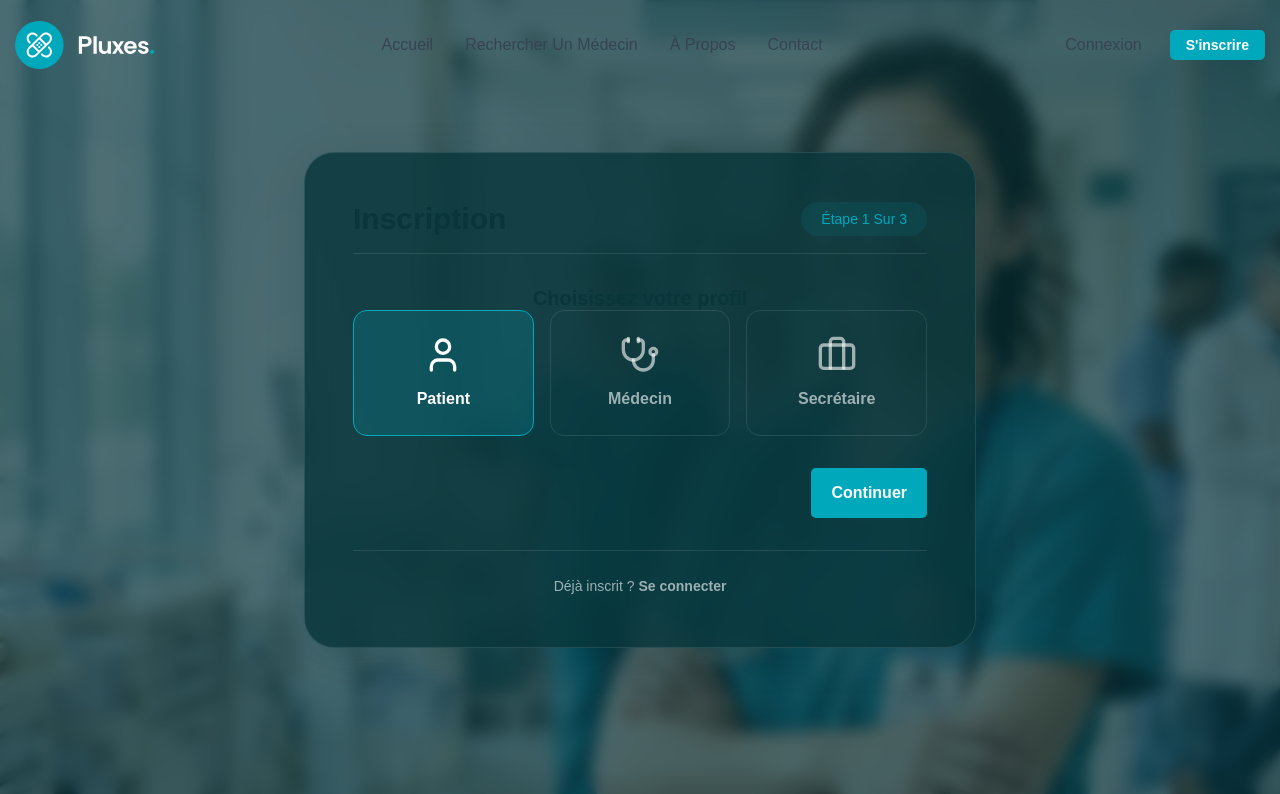
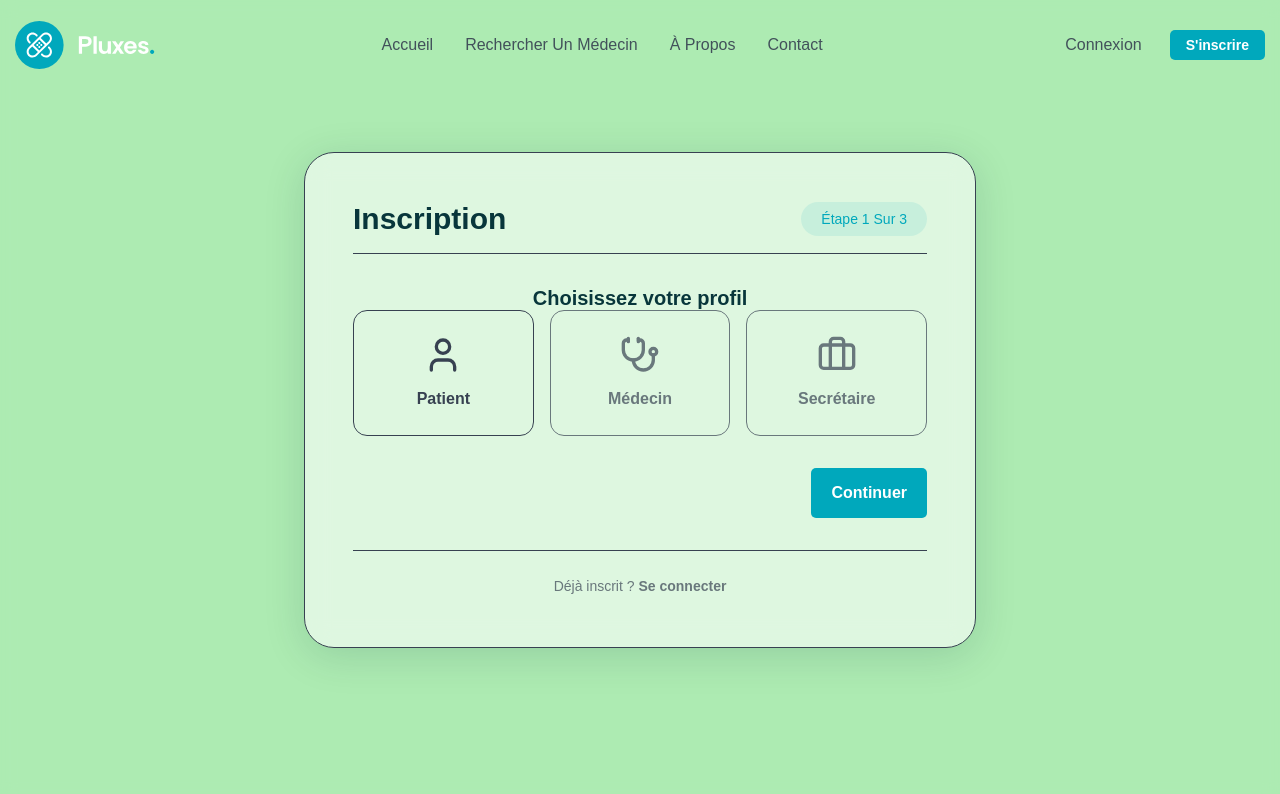
Before and after one commit to iouatt225/MEDIRDV, a Next.js app in the folder apps/web/: page /inscription in a window 1280 px wide. Shown: the top 794 px of the page. Built offline with nearby package versions, Linux system fonts and the light colour scheme; a web font is replaced by a local one.

Commit message:
style: apply #adebb3 to register page and switch to light mode variants

```diff
--- a/apps/web/app/(auth)/inscription/page.tsx
+++ b/apps/web/app/(auth)/inscription/page.tsx
@@ -210,19 +210,18 @@ export default function InscriptionPage() {
 
   return (
     <div
-      className="min-h-screen flex items-center justify-center bg-primary bg-cover bg-center relative px-4 py-12"
-      style={{ backgroundImage: "url('/images/hero-bg-image.jpg')" }}
+      className="min-h-screen flex items-center justify-center bg-brand-light relative px-4 py-12"
     >
-      <div className="absolute inset-0 bg-primary/70 backdrop-blur-sm" />
+      <div className="absolute inset-0 bg-brand-light/70 backdrop-blur-sm" />
 
       <Card
         hoverable={false}
-        variant="dark"
-        className="w-full max-w-2xl relative z-10 p-8 lg:p-12 bg-primary/80 border border-divider-dark backdrop-blur-md rounded-pluxes shadow-card-hover"
+        variant="light"
+        className="w-full max-w-2xl relative z-10 p-8 lg:p-12 bg-white/60 border border-tertiary/20 backdrop-blur-md rounded-pluxes shadow-card-hover"
       >
         {/* Progress header */}
-        <div className="flex justify-between items-center mb-8 border-b border-divider-dark pb-4">
-          <h1 className="text-2xl lg:text-3xl font-bold text-white">Inscription</h1>
+        <div className="flex justify-between items-center mb-8 border-b border-tertiary/20 pb-4">
+          <h1 className="text-2xl lg:text-3xl font-bold text-tertiary">Inscription</h1>
           <Badge variant="info" dot={false}>
             Étape {step} sur 3
           </Badge>
@@ -237,15 +236,15 @@ export default function InscriptionPage() {
         {/* STEP 1: Role selection */}
         {step === 1 && (
           <div>
-            <h2 className="text-xl font-bold text-white text-center mb-6">Choisissez votre profil</h2>
+            <h2 className="text-xl font-bold text-tertiary text-center mb-6">Choisissez votre profil</h2>
             <div className="grid grid-cols-1 md:grid-cols-3 gap-4 mb-8">
               <button
                 type="button"
                 onClick={() => setRole('patient')}
                 className={`flex flex-col items-center justify-center p-6 rounded-pluxes-sm border transition-all duration-300 ${
                   role === 'patient'
-                    ? 'border-accent bg-accent/20 text-white'
-                    : 'border-divider-dark bg-transparent text-white/60 hover:text-white hover:border-white/40'
+                    ? 'border-tertiary bg-tertiary/10 text-tertiary'
+                    : 'border-tertiary/20 bg-transparent text-tertiary opacity-70 hover:opacity-100 hover:border-tertiary/40'
                 }`}
               >
                 <User className="w-10 h-10 mb-3" />
@@ -257,8 +256,8 @@ export default function InscriptionPage() {
                 onClick={() => setRole('medecin')}
                 className={`flex flex-col items-center justify-center p-6 rounded-pluxes-sm border transition-all duration-300 ${
                   role === 'medecin'
-                    ? 'border-accent bg-accent/20 text-white'
-                    : 'border-divider-dark bg-transparent text-white/60 hover:text-white hover:border-white/40'
+                    ? 'border-tertiary bg-tertiary/10 text-tertiary'
+                    : 'border-tertiary/20 bg-transparent text-tertiary opacity-70 hover:opacity-100 hover:border-tertiary/40'
                 }`}
               >
                 <Stethoscope className="w-10 h-10 mb-3" />
@@ -270,8 +269,8 @@ export default function InscriptionPage() {
                 onClick={() => setRole('secretaire')}
                 className={`flex flex-col items-center justify-center p-6 rounded-pluxes-sm border transition-all duration-300 ${
                   role === 'secretaire'
-                    ? 'border-accent bg-accent/20 text-white'
-                    : 'border-divider-dark bg-transparent text-white/60 hover:text-white hover:border-white/40'
+                    ? 'border-tertiary bg-tertiary/10 text-tertiary'
+                    : 'border-tertiary/20 bg-transparent text-tertiary opacity-70 hover:opacity-100 hover:border-tertiary/40'
                 }`}
               >
                 <Briefcase className="w-10 h-10 mb-3" />
@@ -288,11 +287,11 @@ export default function InscriptionPage() {
         {/* STEP 2: Common basic fields */}
         {step === 2 && (
           <div className="space-y-6">
-            <h2 className="text-xl font-bold text-white mb-4">Informations personnelles</h2>
+            <h2 className="text-xl font-bold text-tertiary mb-4">Informations personnelles</h2>
 
             <div className="grid grid-cols-1 md:grid-cols-2 gap-4">
               <Input
-                variant="dark"
+                variant="light"
                 label="Prénom"
                 placeholder="Ex: Kouassi"
                 value={firstName}
@@ -300,7 +299,7 @@ export default function InscriptionPage() {
                 error={errors.first_name}
               />
               <Input
-                variant="dark"
+                variant="light"
                 label="Nom"
                 placeholder="Ex: Koffi"
                 value={lastName}
@@ -310,7 +309,7 @@ export default function InscriptionPage() {
             </div>
 
             <Input
-              variant="dark"
+              variant="light"
               label="Téléphone"
               type="tel"
               placeholder="Ex: +225 0708091011"
@@ -320,7 +319,7 @@ export default function InscriptionPage() {
             />
 
             <Input
-              variant="dark"
+              variant="light"
               label="Email (optionnel)"
               type="email"
               placeholder="Ex: nom@domaine.ci"
@@ -330,7 +329,7 @@ export default function InscriptionPage() {
             />
 
             <Input
-              variant="dark"
+              variant="light"
               label="Mot de passe"
               type="password"
               placeholder="••••••••"
@@ -340,7 +339,7 @@ export default function InscriptionPage() {
             />
 
             <div className="flex justify-between mt-8">
-              <Button variant="secondary" className="border-white! text-white! hover:bg-white/10!" onClick={() => setStep(1)}>
+              <Button variant="secondary" className="border-tertiary! text-tertiary! hover:bg-tertiary/10!" onClick={() => setStep(1)}>
                 Retour
               </Button>
               <Button onClick={handleNextStep}>Continuer</Button>
@@ -351,13 +350,13 @@ export default function InscriptionPage() {
         {/* STEP 3: Role-specific details */}
         {step === 3 && (
           <form onSubmit={handleSubmit} className="space-y-6">
-            <h2 className="text-xl font-bold text-white mb-4">Complétez votre profil</h2>
+            <h2 className="text-xl font-bold text-tertiary mb-4">Complétez votre profil</h2>
 
             {/* Patient Fields */}
             {role === 'patient' && (
               <div className="space-y-6">
                 <Input
-                  variant="dark"
+                  variant="light"
                   label="Date de naissance"
                   type="date"
                   value={dateOfBirth}
@@ -366,7 +365,7 @@ export default function InscriptionPage() {
                 />
 
                 <Input
-                  variant="dark"
+                  variant="light"
                   label="Téléphone secondaire (optionnel)"
                   type="tel"
                   placeholder="Autre numéro"
@@ -376,7 +375,7 @@ export default function InscriptionPage() {
                 />
 
                 <Input
-                  variant="dark"
+                  variant="light"
                   label="Adresse"
                   placeholder="Ex: Cocody, Abidjan"
                   value={address}
@@ -390,9 +389,9 @@ export default function InscriptionPage() {
                     id="gdpr_consent"
                     checked={gdprConsent}
                     onChange={(e) => setGdprConsent(e.target.checked)}
-                    className="w-5 h-5 rounded border-divider-dark bg-transparent text-accent accent-accent mt-0.5 focus:ring-0 focus:outline-none"
+                    className="w-5 h-5 rounded border-tertiary/20 bg-white/60 text-accent accent-accent mt-0.5 focus:ring-0 focus:outline-none"
                   />
-                  <label htmlFor="gdpr_consent" className="text-sm text-white/80 leading-normal">
+                  <label htmlFor="gdpr_consent" className="text-sm text-tertiary opacity-80 leading-normal">
                     J&apos;accepte la collecte de mes données personnelles nécessaires à la gestion de mes rendez-vous médicaux.
                   </label>
                 </div>
@@ -406,7 +405,7 @@ export default function InscriptionPage() {
             {role === 'medecin' && (
               <div className="space-y-6">
                 <Select
-                  variant="dark"
+                  variant="light"
                   label="Spécialité"
                   placeholder="Sélectionner une spécialité"
                   options={specialties}
@@ -416,7 +415,7 @@ export default function InscriptionPage() {
                 />
 
                 <Input
-                  variant="dark"
+                  variant="light"
                   label="Nom du cabinet"
                   placeholder="Ex: Clinique des Deux Plateaux"
                   value={cabinetName}
@@ -425,7 +424,7 @@ export default function InscriptionPage() {
                 />
 
                 <Input
-                  variant="dark"
+                  variant="light"
                   label="Adresse du cabinet"
                   placeholder="Ex: Boulevard Latrille, Cocody"
                   value={doctorAddress}
@@ -434,7 +433,7 @@ export default function InscriptionPage() {
                 />
 
                 <div className="space-y-2">
-                  <label className="block text-sm font-semibold text-white">Langues parlées</label>
+                  <label className="block text-sm font-semibold text-tertiary">Langues parlées</label>
                   <div className="flex flex-wrap gap-2">
                     {availableLanguages.map((lang) => {
                       const isSelected = languages.includes(lang.value);
@@ -446,7 +445,7 @@ export default function InscriptionPage() {
                           className={`px-4 py-2 rounded-full text-xs font-semibold border transition-all duration-200 ${
                             isSelected
                               ? 'bg-accent border-accent text-white'
-                              : 'border-divider-dark bg-transparent text-white/60 hover:text-white'
+                              : 'border-tertiary/20 bg-transparent text-tertiary opacity-70 hover:opacity-100 hover:border-tertiary/40'
                           }`}
                         >
                           {lang.label}
@@ -460,7 +459,7 @@ export default function InscriptionPage() {
                 </div>
 
                 <Input
-                  variant="dark"
+                  variant="light"
                   label="Tarif consultation (FCFA)"
                   type="number"
                   placeholder="Ex: 15000"
@@ -470,13 +469,13 @@ export default function InscriptionPage() {
                 />
 
                 <div className="space-y-2">
-                  <label className="block text-sm font-semibold text-white">Biographie courte</label>
+                  <label className="block text-sm font-semibold text-tertiary">Biographie courte</label>
                   <textarea
                     rows={4}
                     placeholder="Présentez votre parcours..."
                     value={bio}
                     onChange={(e) => setBio(e.target.value)}
-                    className="w-full text-base font-normal leading-[1.25em] rounded-pluxes-xs px-5 py-5 bg-divider-dark border-none outline-none text-white placeholder:text-white/40 focus:ring-0"
+                    className="w-full text-base font-normal leading-[1.25em] rounded-pluxes-xs px-5 py-5 bg-white/60 border-tertiary/20 outline-none text-tertiary placeholder:text-tertiary placeholder:opacity-40 focus:ring-accent"
                   />
                   {errors.bio && (
                     <p className="text-sm font-medium text-error mt-1">{errors.bio}</p>
@@ -489,21 +488,21 @@ export default function InscriptionPage() {
             {role === 'secretaire' && (
               <div className="space-y-6">
                 <Input
-                  variant="dark"
+                  variant="light"
                   label="Code d'invitation médecin (optionnel)"
                   placeholder="Ex: SEC-123456"
                   value={invitationCode}
                   onChange={(e) => setInvitationCode(e.target.value)}
                   error={errors.invitation_code}
                 />
-                <p className="text-xs text-white/50 leading-relaxed">
+                <p className="text-xs text-tertiary opacity-60 leading-relaxed">
                   Le code d&apos;invitation permet de rattacher directement votre compte à l&apos;agenda du médecin. Vous pouvez aussi le renseigner ultérieurement.
                 </p>
               </div>
             )}
 
             <div className="flex justify-between mt-8">
-              <Button variant="secondary" className="border-white! text-white! hover:bg-white/10!" onClick={() => setStep(2)}>
+              <Button variant="secondary" className="border-tertiary! text-tertiary! hover:bg-tertiary/10!" onClick={() => setStep(2)}>
                 Retour
               </Button>
               <Button type="submit" loading={loading}>
@@ -513,8 +512,8 @@ export default function InscriptionPage() {
           </form>
         )}
 
-        <div className="mt-8 pt-6 border-t border-divider-dark text-center">
-          <p className="text-white/60 text-sm">
+        <div className="mt-8 pt-6 border-t border-tertiary/20 text-center">
+          <p className="text-tertiary opacity-70 text-sm">
             Déjà inscrit ?{' '}
             <Link
               href="/connexion"
```
